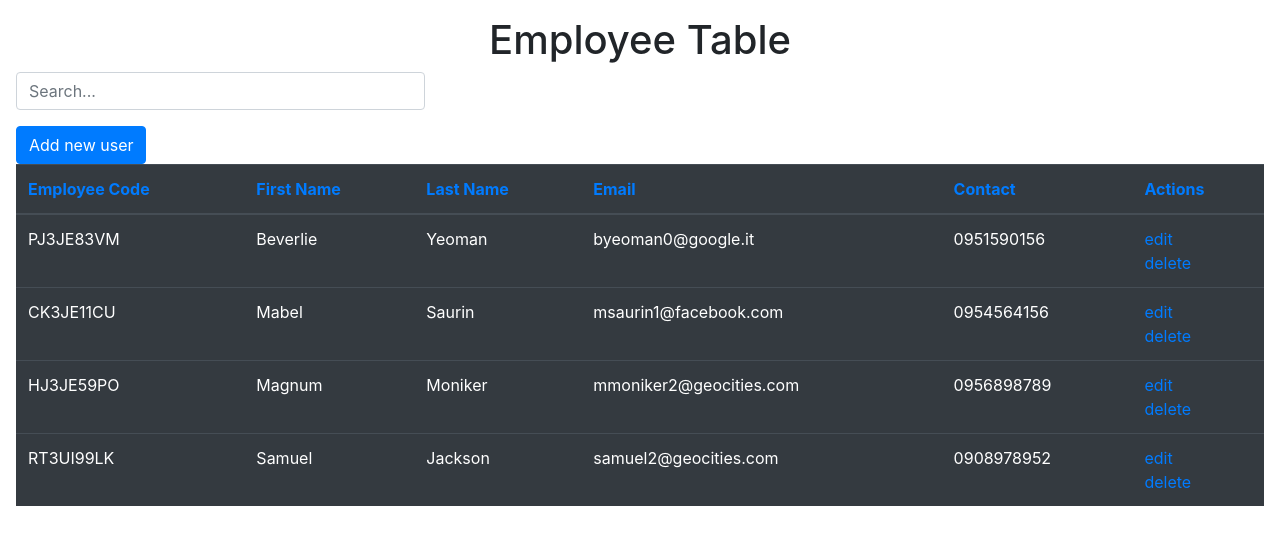
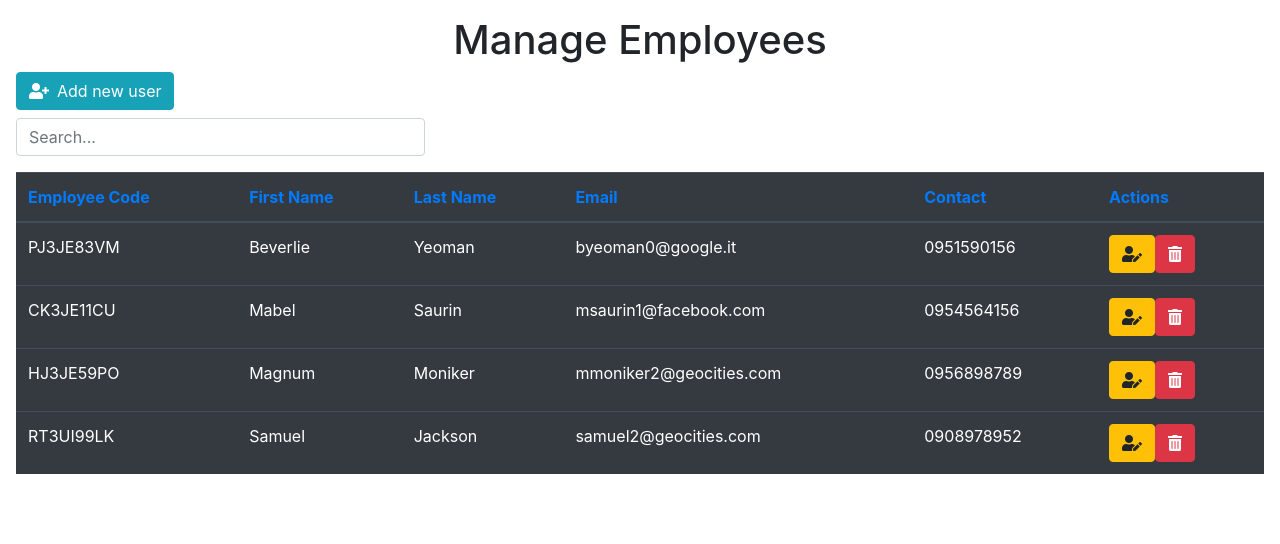
Before and after one commit to Miselrkba/react-reusable-searchable-crud-table, a React (Create React App) app: page / in a window 1280 px wide. Shown: the top 544 px of the page. Built offline with nearby package versions, Linux system fonts and the light colour scheme.

Commit message:
added font awesome icons

```diff
--- a/package.json
+++ b/package.json
@@ -3,6 +3,7 @@
   "version": "0.1.0",
   "private": true,
   "dependencies": {
+    "@fortawesome/fontawesome-free": "^5.15.1",
     "@testing-library/jest-dom": "^5.11.4",
     "@testing-library/react": "^11.1.0",
     "@testing-library/user-event": "^12.1.10",
--- a/public/index.html
+++ b/public/index.html
@@ -11,6 +11,7 @@
       integrity="sha384-TX8t27EcRE3e/ihU7zmQxVncDAy5uIKz4rEkgIXeMed4M0jlfIDPvg6uqKI2xXr2"
       crossorigin="anonymous"
     />
+
     <meta
       name="description"
       content="reusable-searchable-crud-table"
--- a/src/App.css
+++ b/src/App.css
@@ -1,5 +1,4 @@
-
-h1{
+h1 {
   text-align: center;
 }
 
@@ -15,3 +14,11 @@ h1{
   margin-top: 1em;
   margin-bottom: 1em;
 }
+
+.add-button {
+  margin-bottom: 0.5em;
+}
+
+.fa-user-plus {
+  padding-right: 0.5em;
+}
--- a/src/components/Search.js
+++ b/src/components/Search.js
@@ -2,8 +2,8 @@ import React from "react";
 
 const Search = ({ handleSearch, searchInput }) => {
   return (
-    <div class="form-row search-container">
-      <div class="col-md-4 col-sm-5">
+    <div className="form-row search-container">
+      <div className="col-md-4 col-sm-5">
         <input
           className="form-control"
           type="text"
--- a/src/components/Table.js
+++ b/src/components/Table.js
@@ -5,6 +5,7 @@ import AddUserForm from "./AddUserForm";
 import Search from "./Search";
 import TableDataCells from "./TableDataCells";
 import TableHeaders from "./TableHeaders";
+import "@fortawesome/fontawesome-free/css/all.css";
 
 const Table = () => {
   const initialFormState = {
@@ -108,11 +109,19 @@ const Table = () => {
     setNewTableData(tableData.filter((item) => item.id !== id));
   };
 
+
+
   return (
-    <div className='main-table-container'>
-      <h1>Employee Table</h1>
+    <div className="main-table-container">
+      <h1>Manage Employees</h1>
+      <button
+        className="btn btn-info add-button"
+        onClick={() => setAddNewUser(!addNewUser)}
+      >
+        <i className="fas fa-user-plus"></i>
+        Add new user
+      </button>
       <Search handleSearch={handleSearch} searchInput={searchInput} />
-      <button className='btn btn-primary' onClick={() => setAddNewUser(!addNewUser)}>Add new user</button>
       {addNewUser ? (
         <AddUserForm
           handleChange={handleChange}
--- a/src/components/TableDataCells.js
+++ b/src/components/TableDataCells.js
@@ -1,6 +1,6 @@
 import React from "react";
 
-const TableDataCells = ({tableData, handleEdit, handleDelete}) => {
+const TableDataCells = ({ tableData, handleEdit, handleDelete }) => {
   const generateData = tableData.map((data) => (
     <React.Fragment key={data.id}>
       <tr>
@@ -10,13 +10,20 @@ const TableDataCells = ({tableData, handleEdit, handleDelete}) => {
         <td>{data.email}</td>
         <td>{data.contact}</td>
         <td>
-          <a href="/#" onClick={() => handleEdit(data.id)}>
-            edit
-          </a>
-          <br />
-          <a href="/#" onClick={() => handleDelete(data.id)}>
-            delete
-          </a>
+          <button
+            className="btn btn-warning"
+            onClick={() => handleEdit(data.id)}
+          >
+            <i className="fas fa-user-edit"></i>
+            {/* edit */}
+          </button>
+          <button
+            className="btn btn-danger"
+            onClick={() => handleDelete(data.id)}
+          >
+            <i className="fas fa-trash-alt"></i>
+            {/* delete */}
+          </button>
         </td>
       </tr>
     </React.Fragment>
```
Also changed, not shown: 2 other files (tests, documents, lock files or other folders).
